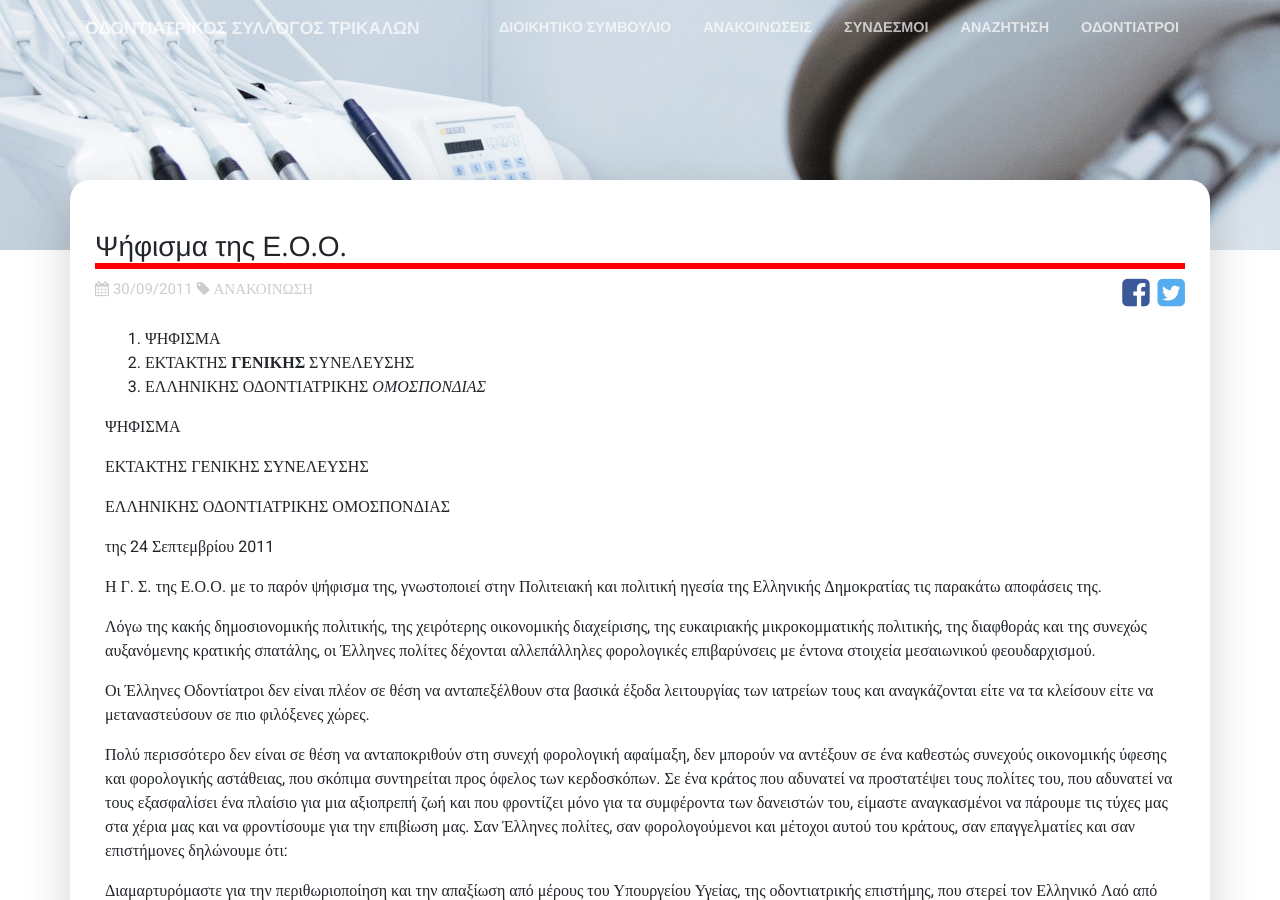
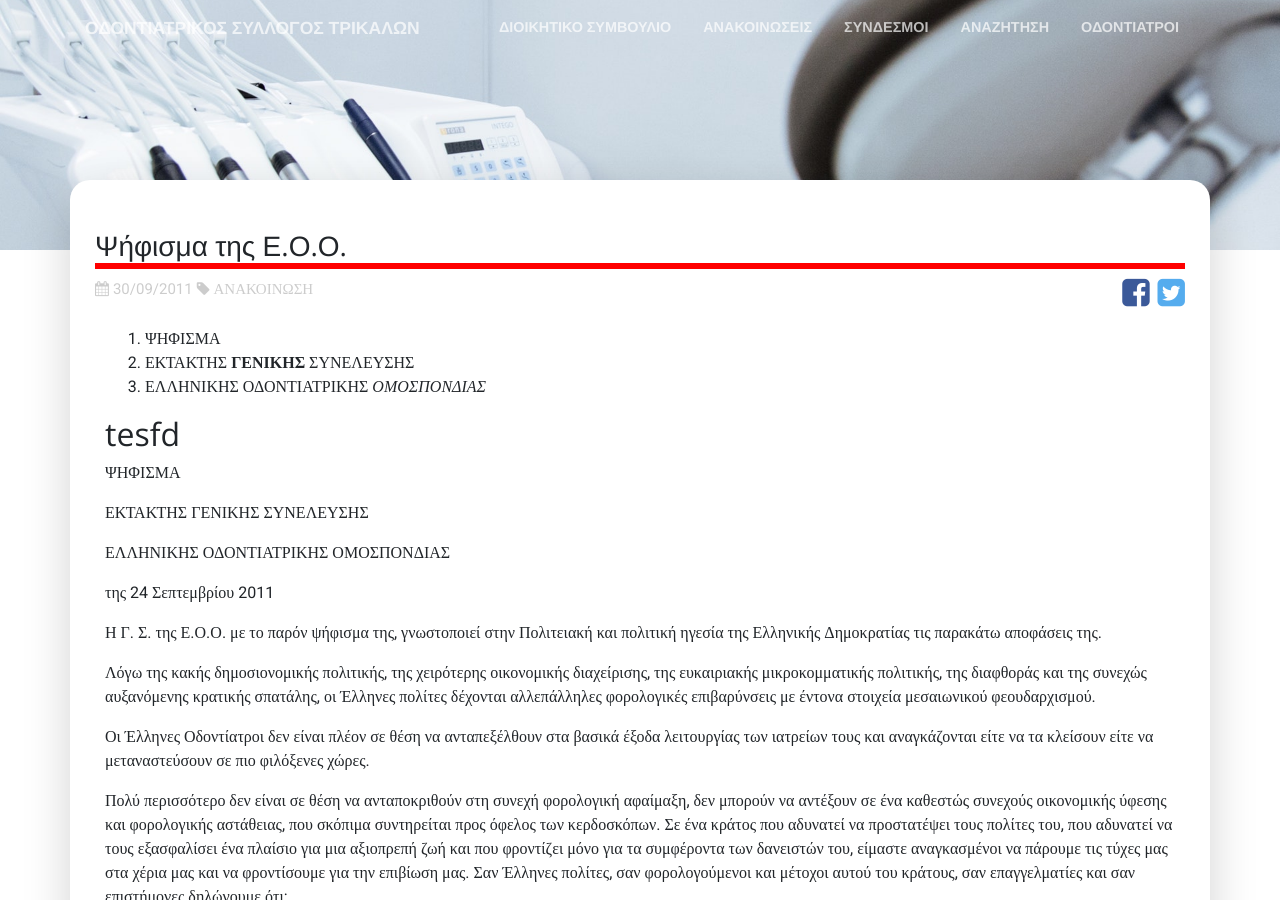
Before and after one commit to Tomak123456/tesy, a Jekyll site: the page built from _news/2011-09-30-22.md, in a window 1280 px wide and 900 px high. Built offline with Jekyll 4.4.1, drawn with Linux system fonts in a browser that asks for light colours.

Commit message:
Update from Forestry.io Thomas Zanias updated _news/2011-09-30-22.md

```diff
--- a/_news/2011-09-30-22.md
+++ b/_news/2011-09-30-22.md
@@ -6,6 +6,8 @@ text: |-
   1. ΨΗΦΙΣΜΑ
   2. ΕΚΤΑΚΤΗΣ **ΓΕΝΙΚΗΣ** ΣΥΝΕΛΕΥΣΗΣ
   3. ΕΛΛΗΝΙΚΗΣ ΟΔΟΝΤΙΑΤΡΙΚΗΣ _ΟΜΟΣΠΟΝΔΙΑΣ_
+
+  ## tesfd
 
 ---
 ΨΗΦΙΣΜΑ
```
